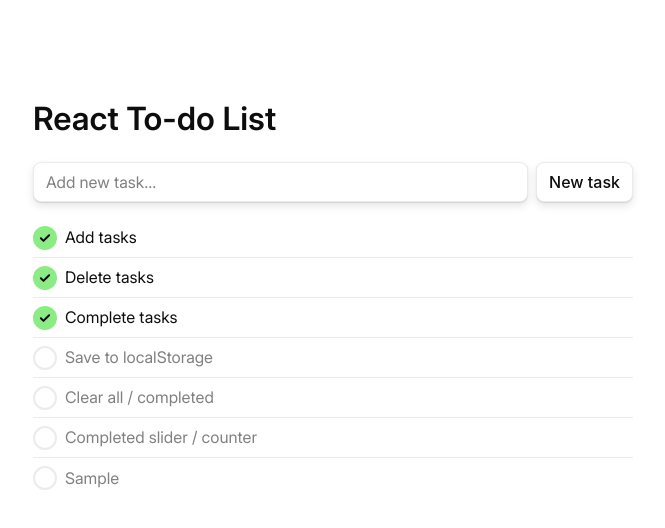
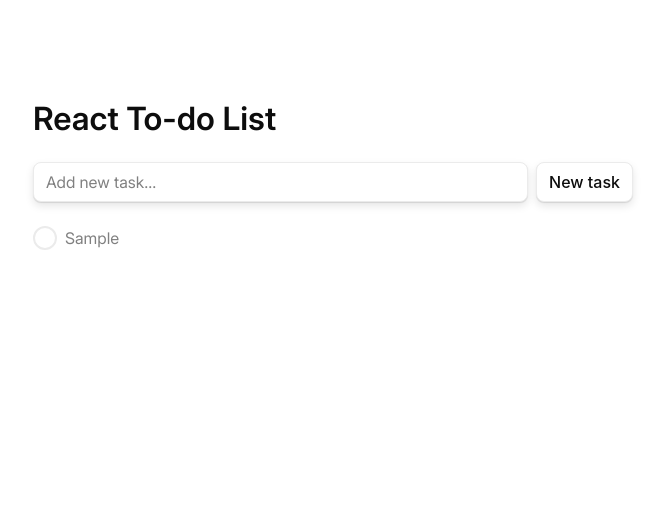
Before and after one commit to flinski/leafy-todos, a React (Vite) app: page / in a window 1280 px wide. Both pictures are taken after typing "Sample" into the empty fields and a click on the button "New task". Shown: the top 528 px of the page, without its empty margins (307-972 px from the left). Built offline with nearby package versions, Linux system fonts and the light colour scheme; a web font is replaced by a local one.

Commit message:
feat: add saving todos to localStorage

```diff
--- a/src/components/TodoItem/TodoItem.module.scss
+++ b/src/components/TodoItem/TodoItem.module.scss
@@ -37,6 +37,10 @@
 
 	&:focus-visible + .checkbox {
 		outline: 2px solid var(--color-accent);
+		outline-offset: -2px;
+	}
+	&:focus-visible:checked + .checkbox {
+		outline: 2px solid var(--color-accent-dim);
 		outline-offset: -2px;
 	}
 }
--- a/src/components/app/app.tsx
+++ b/src/components/app/app.tsx
@@ -1,4 +1,6 @@
-import { useState } from 'react'
+import { useLocalStorage } from '@/hooks/useLocalStorage'
+
+import { LS_KEY } from '@/constants'
 
 import type { Todo } from '@/types/data'
 
@@ -9,17 +11,8 @@
 
 import styles from './App.module.scss'
 
-const initialState: Todo[] = [
-	{ id: '1', title: 'Add tasks', completed: true },
-	{ id: '2', title: 'Delete tasks', completed: true },
-	{ id: '3', title: 'Complete tasks', completed: true },
-	{ id: '4', title: 'Save to localStorage', completed: false },
-	{ id: '5', title: 'Clear all / completed', completed: false },
-	{ id: '6', title: 'Completed slider / counter', completed: false },
-]
-
 export default function App() {
-	const [todos, setTodos] = useState<Todo[]>(initialState)
+	const [todos, setTodos] = useLocalStorage<Todo[]>([], LS_KEY)
 
 	const handleAddTodo = (newTodo: Todo) => {
 		setTodos((curTodos) => [...curTodos, newTodo])
--- /dev/null
+++ b/src/constants/config.ts
@@ -0,0 +1 @@
+export const LS_KEY = 'flinski-todos'
--- /dev/null
+++ b/src/constants/index.ts
@@ -0,0 +1 @@
+export * from './config'
--- /dev/null
+++ b/src/hooks/useLocalStorage.ts
@@ -0,0 +1,14 @@
+import { useEffect, useState, type Dispatch, type SetStateAction } from 'react'
+
+export function useLocalStorage<T>(initialState: T, key: string): [T, Dispatch<SetStateAction<T>>] {
+	const [value, setValue] = useState<T>(() => {
+		const storedValue = localStorage.getItem(key)
+		return storedValue ? (JSON.parse(storedValue) as T) : initialState
+	})
+
+	useEffect(() => {
+		localStorage.setItem(key, JSON.stringify(value))
+	}, [key, value])
+
+	return [value, setValue]
+}
```
